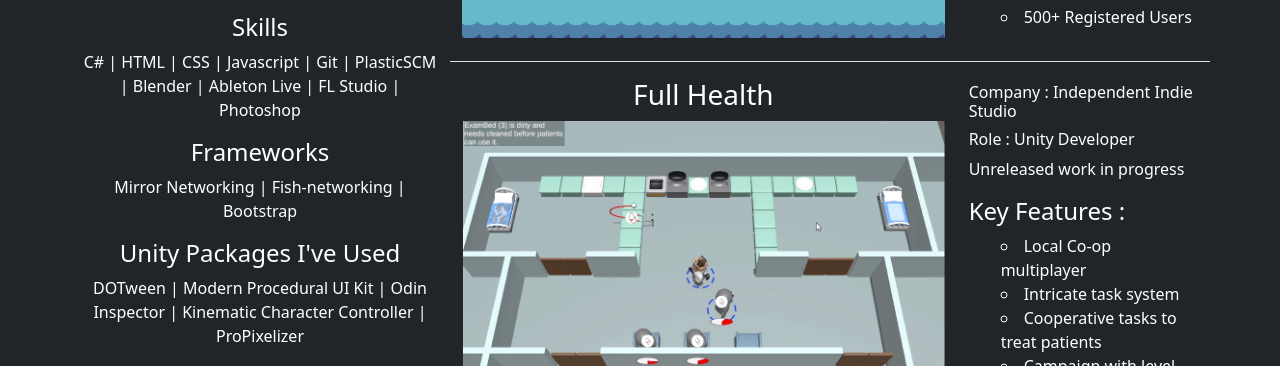
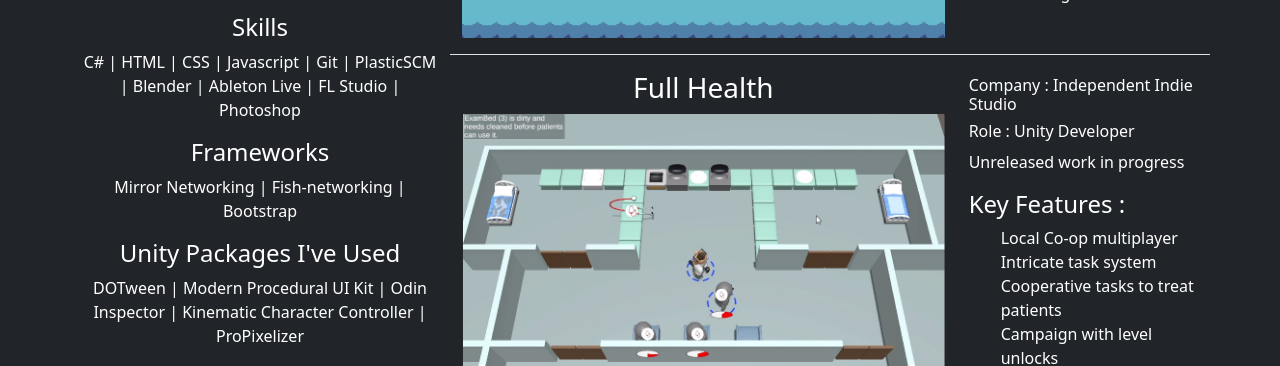
Before and after one commit to Kusaji/kusaji.github.io, a plain HTML site: page index.html in a window 1280 px wide. Shown: the part 435-801 px from the top of the page. Drawn offline with nearby package versions, Linux system fonts and the light colour scheme.

Commit message:
Update styles.css

```diff
--- a/styles.css
+++ b/styles.css
@@ -19,6 +19,7 @@
     text-decoration: none;
 }
 
+
 @media screen and (min-width: 0px) {
     .projectText {
         margin-top: 5px;
@@ -26,8 +27,7 @@
     }
 
     .projectText ul {
-        list-style: inside;
-        list-style-type: circle;
+        list-style: none;
     }
 }
 
@@ -38,8 +38,7 @@
     }
 
     .projectText ul {
-        list-style: inside;
-        list-style-type: circle;
+        list-style: none;
     }
 }
 
@@ -50,8 +49,7 @@
     }
 
     .projectText ul {
-        list-style: inside;
-        list-style-type: circle;
+        list-style: none;
     }
 }
 
@@ -62,8 +60,7 @@
     }
 
     .projectText ul {
-        list-style: inside;
-        list-style-type: circle;
+        list-style: none;
     }
 }
 
```
